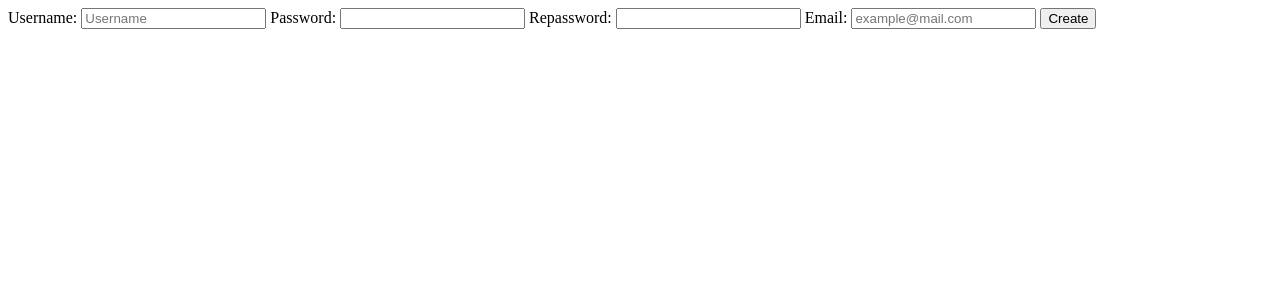
After one commit to kai2608ng/Inventory_Management, a Django app: page /new_user/ in a window 1280 px wide. The commit adds this page. Shown: the top 300 px of the page. Run offline with Django 4.2, Linux system fonts and the light colour scheme.

Commit message:
Completed the functionality of new_user_page - User can create a new account if enter valid data - User can see error messages if enter invalid data - User can see success message after creating account - User can click back to login page button to be redirected to the login page

```diff
--- a/functional_tests/test_user_validation.py
+++ b/functional_tests/test_user_validation.py
@@ -1,6 +1,6 @@
-from .base import FunctionalTestBase
+from .base import FunctionalTest
 from selenium.webdriver.common.keys import Keys
 from selenium.webdriver.common.by import By
 
-class UserValidationTest(FunctionalTestBase):
+class UserValidationTest(FunctionalTest):
     pass
--- a/user/forms.py
+++ b/user/forms.py
@@ -2,20 +2,74 @@ from django import forms
 from .models import User
 
 INVALID_USERNAME_ERROR = "Please enter a valid username"
+INVALID_PASSWORD_ERROR = "Please enter a valid password"
+INVALID_REPASSWORD_ERROR = "Please enter same password"
+INVALID_EMAIL_ERROR = "Please enter a valid email"
 
 class LoginForm(forms.models.ModelForm):
     class Meta:
         model = User
-        fields = ['username']
+        fields = ["username", "password"]
         widgets = {
             "username": forms.TextInput(
                 attrs = {
                     "placeholder": "Username",
                     "id": "login-username",
-                    "name": "username",
-                },
+                    "name": "username"
+                }
+            ),
+            "password": forms.PasswordInput(
+                attrs = {
+                    "id": "login-password",
+                    "name": "password"
+                }
             )
         }
         error_messages = {
-            "username": {"required": INVALID_USERNAME_ERROR}
+            "username": {"required": INVALID_USERNAME_ERROR},
+            "password": {"required": INVALID_PASSWORD_ERROR}
         }
+
+class NewUserForm(forms.ModelForm):
+    class Meta:
+        model = User
+        fields = ["username","password", "email"]
+        widgets = {
+            "username": forms.TextInput(
+                attrs = {
+                    "placeholder": "Username",
+                    "id": "new-username",
+                    "name": "username",
+                }
+            ),
+            "password": forms.PasswordInput(
+                attrs = {
+                    "id": "new-password",
+                    "name": "password"
+                }
+            ),
+            "email": forms.EmailInput(
+                attrs = {
+                    "placeholder": "example@mail.com",
+                    "id": "new-email",
+                    "name": "email"
+                }
+            )
+        }
+        error_messages = {
+            "username": {"required": INVALID_USERNAME_ERROR},
+            "password": {"required": INVALID_PASSWORD_ERROR},
+            "email": {"required": INVALID_EMAIL_ERROR}
+        }
+
+    repassword = forms.CharField(
+        widget = forms.PasswordInput(
+            attrs = {
+                "id": "new-repassword",
+                "name": "repassword"
+            },
+        ),
+        error_messages = {
+            "required": INVALID_REPASSWORD_ERROR
+        }
+    )
--- a/user/models.py
+++ b/user/models.py
@@ -2,7 +2,13 @@ from django.db import models
 import uuid
 # Create your models here.
 class User(models.Model):
-    username = models.CharField(
-        max_length = 100, unique = True, null = False, blank = False,
-        default = '', primary_key = True)
+    class Meta:
+        ordering = ["username"]
+
+    username = models.CharField(max_length = 100, unique = True, null = False, primary_key = True)
+    password = models.CharField(max_length = 100, null = False)
+    email = models.EmailField(null = False)
     token = models.CharField(max_length = 255, default = str(uuid.uuid4()))
+
+    def __str__(self):
+        return self.username
--- /dev/null
+++ b/user/templates/user/base.html
@@ -0,0 +1,13 @@
+<!DOCTYPE html>
+<html>
+    <head>
+        <meta charset = "utf-8">
+        <meta name = "viewport" content = "width = device-width, initial-scale = 1.0">
+        <title>{% block title %}{% endblock %}</title>
+    </head>
+    <body>
+        <div class = "main-form">
+            {% block form %}{% endblock %}
+        </div>
+    </body>
+</html>
--- /dev/null
+++ b/user/templates/user/new_user.html
@@ -0,0 +1,30 @@
+{% extends "user/base.html" %}
+
+{% block title %}Create New User{% endblock %}
+
+{% block form %}
+    <form method = "POST" action = "{% url 'new_user_page' %}">
+        {% csrf_token %}
+        {{ form.username.label_tag }}
+        {{ form.username }}
+        {% if form.username.errors %}
+            <div class = "error">{{ form.username.errors }}</div>
+        {% endif %}
+        {{ form.password.label_tag }}
+        {{ form.password }}
+        {% if form.password.errors %}
+            <div class = "error">{{ form.password.errors }}</div>
+        {% endif %}
+        {{ form.repassword.label_tag }}
+        {{ form.repassword }}
+        {% if form.repassword.errors %}
+            <div class = "error">{{ form.repassword.errors }}</div>
+        {% endif %}
+        {{ form.email.label_tag }}
+        {{ form.email }}
+        {% if form.email.errors %}
+            <div class = "error">{{ form.email.errors }}</div>
+        {% endif %}
+        <input type = "submit" id = "create-new-user-button" value = "Create" />
+    </form>
+{% endblock %}
--- /dev/null
+++ b/user/templates/user/success.html
@@ -0,0 +1,6 @@
+{% extends "user/base.html" %}
+
+{% block form %}
+        <div id="success-messages">Your Account has been created succesfully!</div>
+        <a id="back-to-login-button" href = "{% url 'login_page' %}">Back to Login Page</div>
+{% endblock %}
--- a/user/urls.py
+++ b/user/urls.py
@@ -1,6 +1,7 @@
 from django.urls import path
-from .views import login_page
+from .views import login_page, new_user_page
 
 urlpatterns = [
-    path('', login_page, name = "login_page")
+    path('', login_page, name = "login_page"),
+    path('new_user/', new_user_page, name = "new_user_page")
 ]
--- a/user/views.py
+++ b/user/views.py
@@ -1,8 +1,6 @@
 from django.shortcuts import render, redirect
-from .forms import LoginForm, INVALID_USERNAME_ERROR
-from .models import User
+from .forms import LoginForm, NewUserForm
 
-# Create your views here.
 def login_page(request):
     form = LoginForm()
     if request.method == "POST":
@@ -11,3 +9,13 @@ def login_page(request):
             form.save()
             return redirect('/')
     return render(request, "user/login.html", {"form": form})
+
+def new_user_page(request):
+    form = NewUserForm()
+    if request.method == "POST":
+        form = NewUserForm(data = request.POST)
+        if form.is_valid():
+            form.save()
+            return render(request, "user/success.html")
+
+    return render(request, "user/new_user.html", {"form": form})
```
Also changed, not shown: functional_tests/base.py (+9 -5 lines), functional_tests/test_login.py (+53 -14 lines), user/templates/user/login.html (+21 -19 lines), user/tests/test_form.py (+106 -12 lines), user/tests/test_model.py (added, +22 -0 lines), user/tests/test_view.py (+99 -2 lines), 1 other file.
